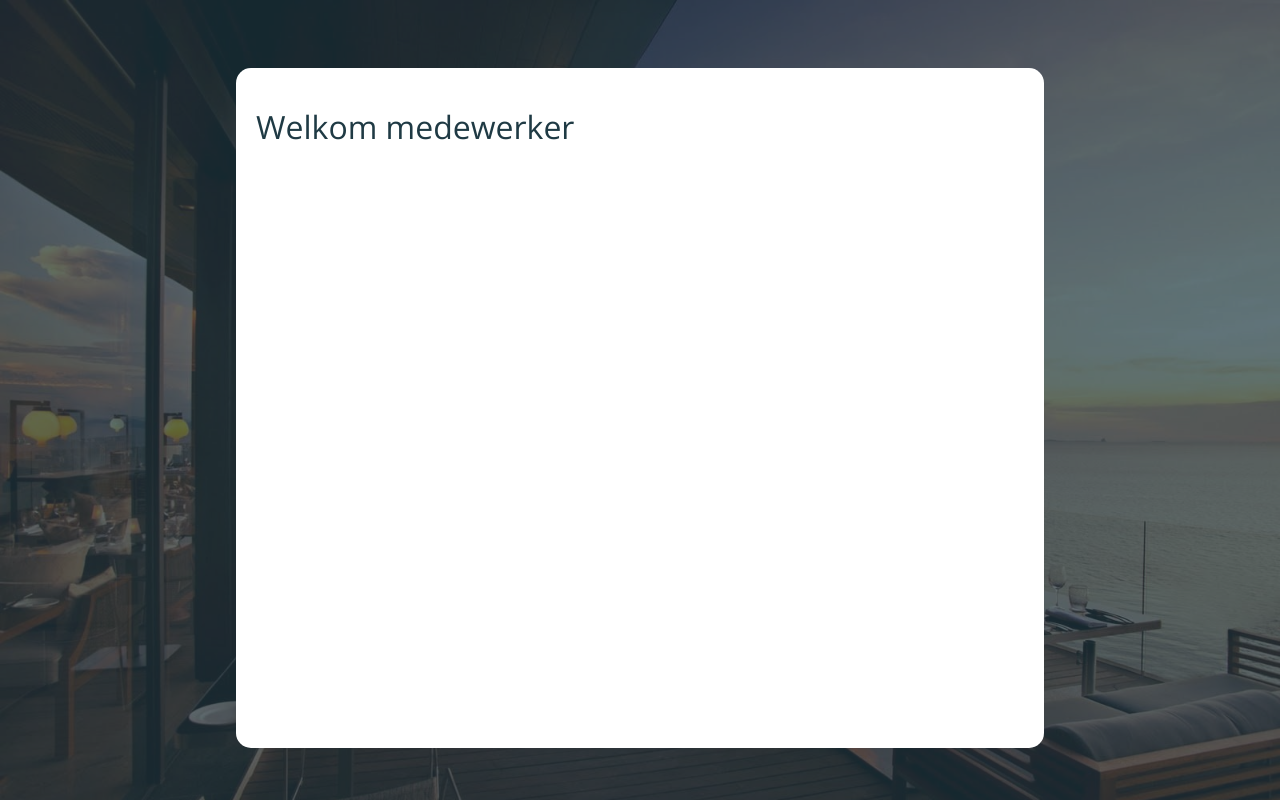
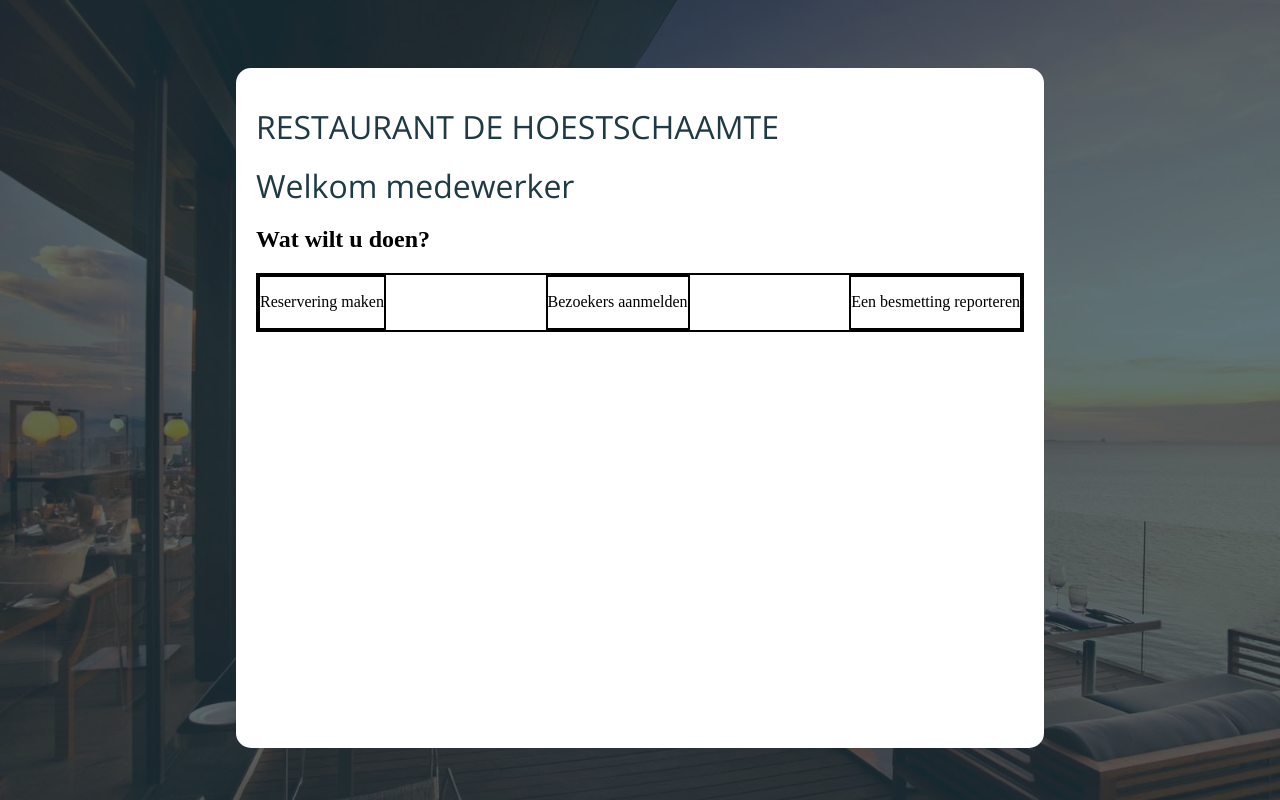
Before and after one commit to veens08/Eindcase, an Angular app in the folder Frontend/: page /start in a window 1280 px wide. Built offline with nearby package versions, Linux system fonts and the light colour scheme.

Commit message:
klein begin aan startpagina

```diff
--- a/Frontend/src/app/component/start/start.component.html
+++ b/Frontend/src/app/component/start/start.component.html
@@ -1 +1,15 @@
+<h1>RESTAURANT DE HOESTSCHAAMTE</h1>
 <h1>Welkom medewerker</h1>
+<h2>Wat wilt u doen?</h2>
+
+<div class = "hoofdMenuContainer">
+  <div class = "keuzeHoofdMenu">
+    <p>Reservering maken</p>
+  </div>
+  <div class = "keuzeHoofdMenu" id = "middleButton">
+    <p>Bezoekers aanmelden</p>
+  </div>
+  <div class = "keuzeHoofdMenu">
+    <p>Een besmetting reporteren</p>
+  </div>
+</div>
--- a/Frontend/src/app/component/start/start.component.scss
+++ b/Frontend/src/app/component/start/start.component.scss
@@ -3,3 +3,20 @@ h1 {
   font-family: 'Open Sans', sans-serif;
   font-weight: 400;
 }
+
+.hoofdMenuContainer {
+  border: 2px solid black;
+  display: flex;
+  margin: 0 auto;
+}
+
+.keuzeHoofdMenu {
+  border: 2px solid black;
+}
+.keuzeHoofdMenu:hover {
+  background-color: gray;
+}
+
+#middleButton {
+  margin: 0 auto;
+}
```
Also changed, not shown: 2 other files (tests, documents, lock files or other folders).
